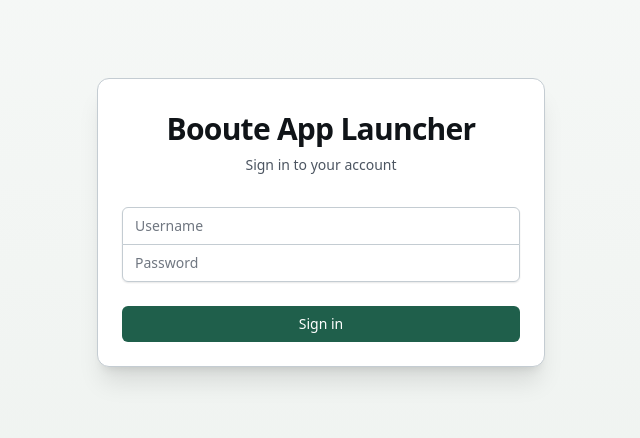
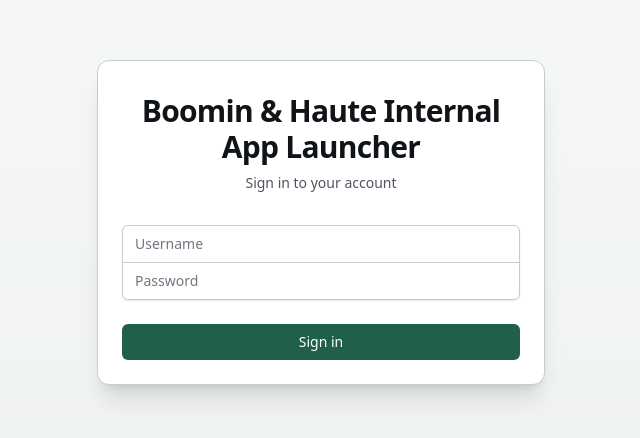
Before and after one commit to sahiwal283/app-hub, a Next.js app in the folder core-platform/platform-frontend/: page /login in a window 1280 px wide. Shown: the part 178-616 px from the top of the page, without its empty margins (319-959 px from the left). Built offline with nearby package versions, Linux system fonts and the light colour scheme; no server answers.

Commit message:
fix: update launcher title copy across frontend headers
Replace all user-visible frontend title instances with the new Boomin & Haute Internal App Launcher copy while preserving header/version pill layout behavior across views.

```diff
--- a/core-platform/platform-frontend/package.json
+++ b/core-platform/platform-frontend/package.json
@@ -1,6 +1,6 @@
 {
   "name": "platform-frontend",
-  "version": "1.7.1",
+  "version": "1.7.2",
   "private": true,
   "scripts": {
     "dev": "next dev",
--- a/core-platform/platform-frontend/src/app/layout.tsx
+++ b/core-platform/platform-frontend/src/app/layout.tsx
@@ -2,7 +2,7 @@ import type { Metadata } from 'next'
 import './globals.css'
 
 export const metadata: Metadata = {
-  title: 'Booute App Launcher',
+  title: 'Boomin & Haute Internal App Launcher',
   description: 'Internal App Platform',
 }
 
--- a/core-platform/platform-frontend/src/app/login/page.tsx
+++ b/core-platform/platform-frontend/src/app/login/page.tsx
@@ -32,7 +32,7 @@ export default function LoginPage() {
       <div className="app-card w-full max-w-md space-y-8 shadow-xl">
         <div>
           <h2 className="mt-2 text-center text-3xl font-bold tracking-tight">
-            Booute App Launcher
+            Boomin & Haute Internal App Launcher
           </h2>
           <p className="mt-2 text-center text-sm text-muted">
             Sign in to your account
--- a/core-platform/platform-frontend/src/components/app-brand.tsx
+++ b/core-platform/platform-frontend/src/components/app-brand.tsx
@@ -26,7 +26,7 @@ export function AppBrandContent({
           compact ? 'text-lg sm:text-xl' : 'text-xl'
         }`}
       >
-        Booute App Launcher
+        Boomin & Haute Internal App Launcher
       </span>
       <span className="badge badge-secondary shrink-0 text-[11px] leading-none">
         {versionLabel}
```
Also changed, not shown: 1 other file (tests, documents, lock files or other folders).
